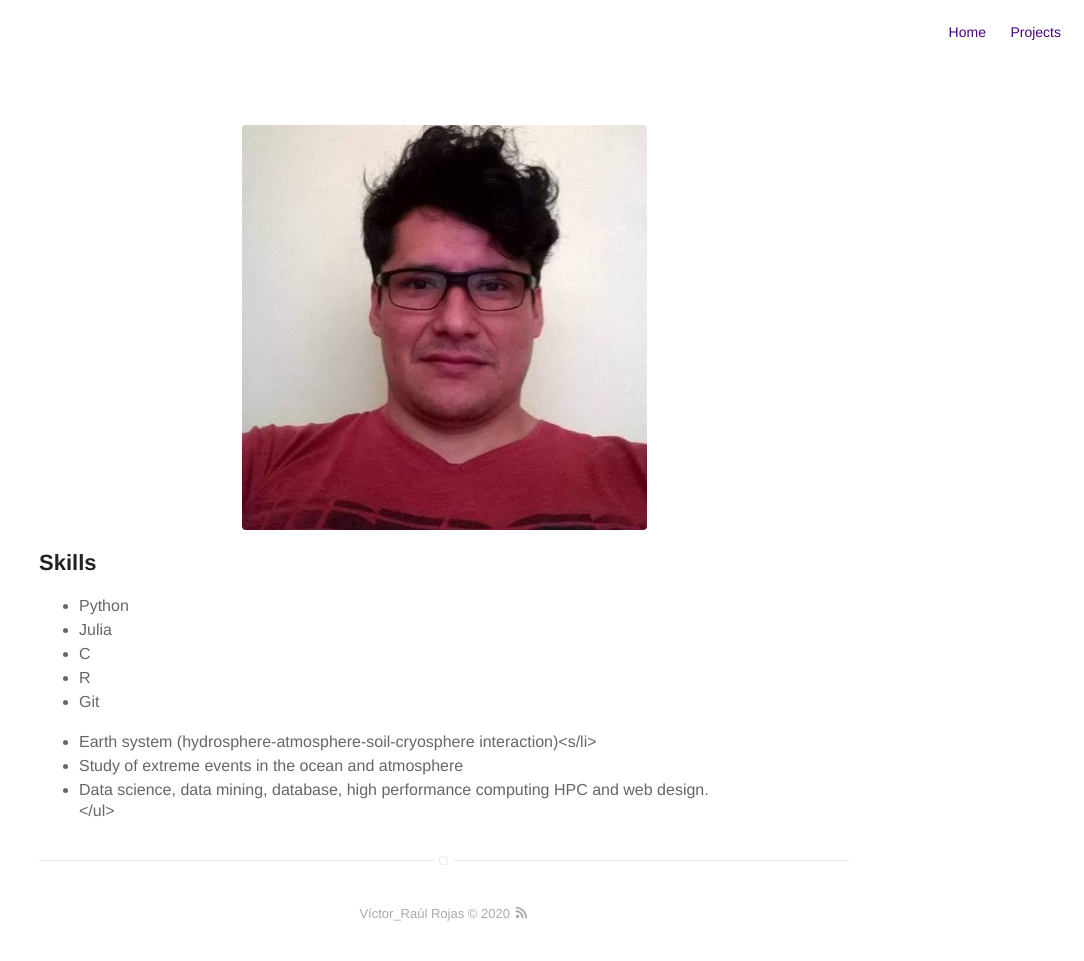
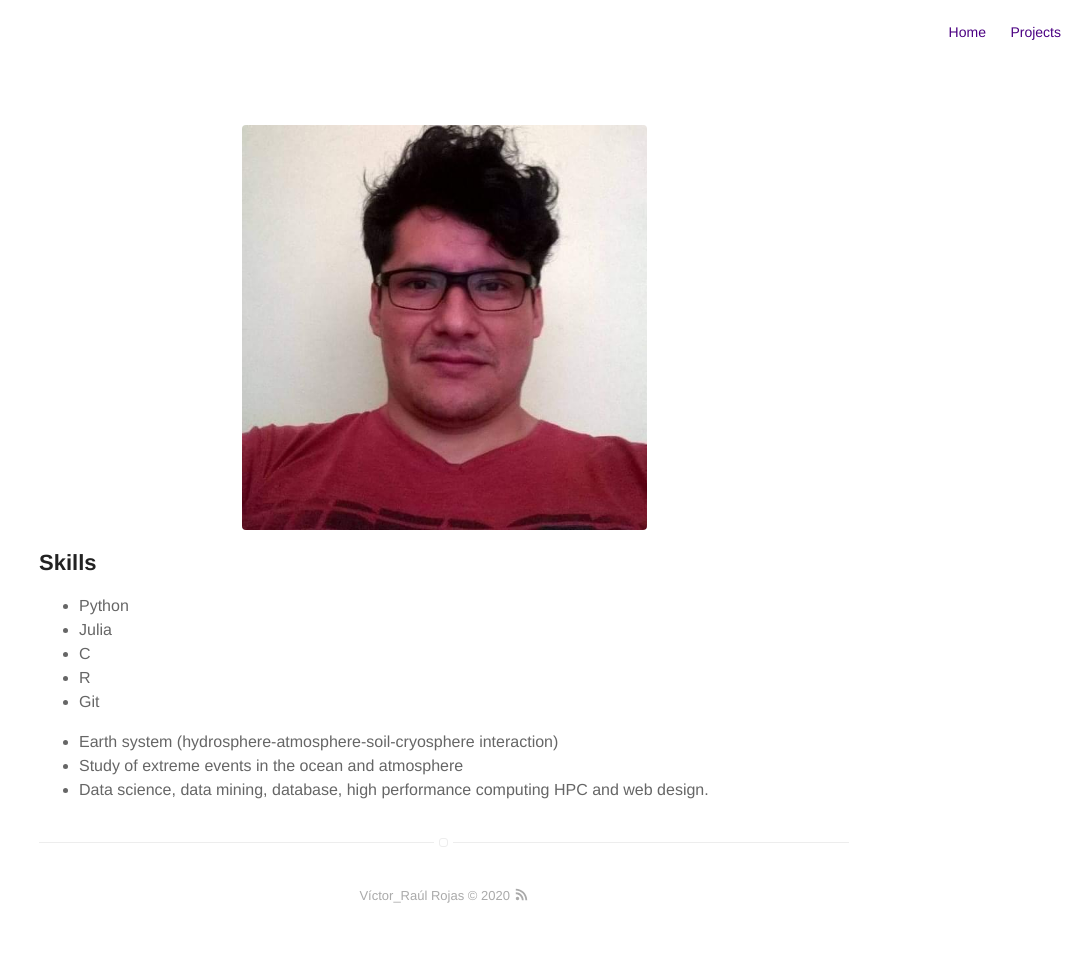
Before and after one commit to vrrp/vrojas.github.io, a Jekyll site: the page built from about.md, in a window 1280 px wide. Shown: the whole page, without its empty margins (196-1280 px from the left). Built offline with Jekyll 4.4.1, drawn with Linux system fonts in a browser that asks for light colours.

```diff
--- a/about.md
+++ b/about.md
@@ -15,7 +15,7 @@ layout: page
 </ul>
 
 <ul class="Academic interests">
-	<li>Earth system (hydrosphere-atmosphere-soil-cryosphere interaction)<s/li>
+	<li>Earth system (hydrosphere-atmosphere-soil-cryosphere interaction)</li>
 	<li>Study of extreme events in the ocean and atmosphere</li>
 	<li>Data science, data mining, database, high performance computing
 	    HPC and web design.</li>
```
